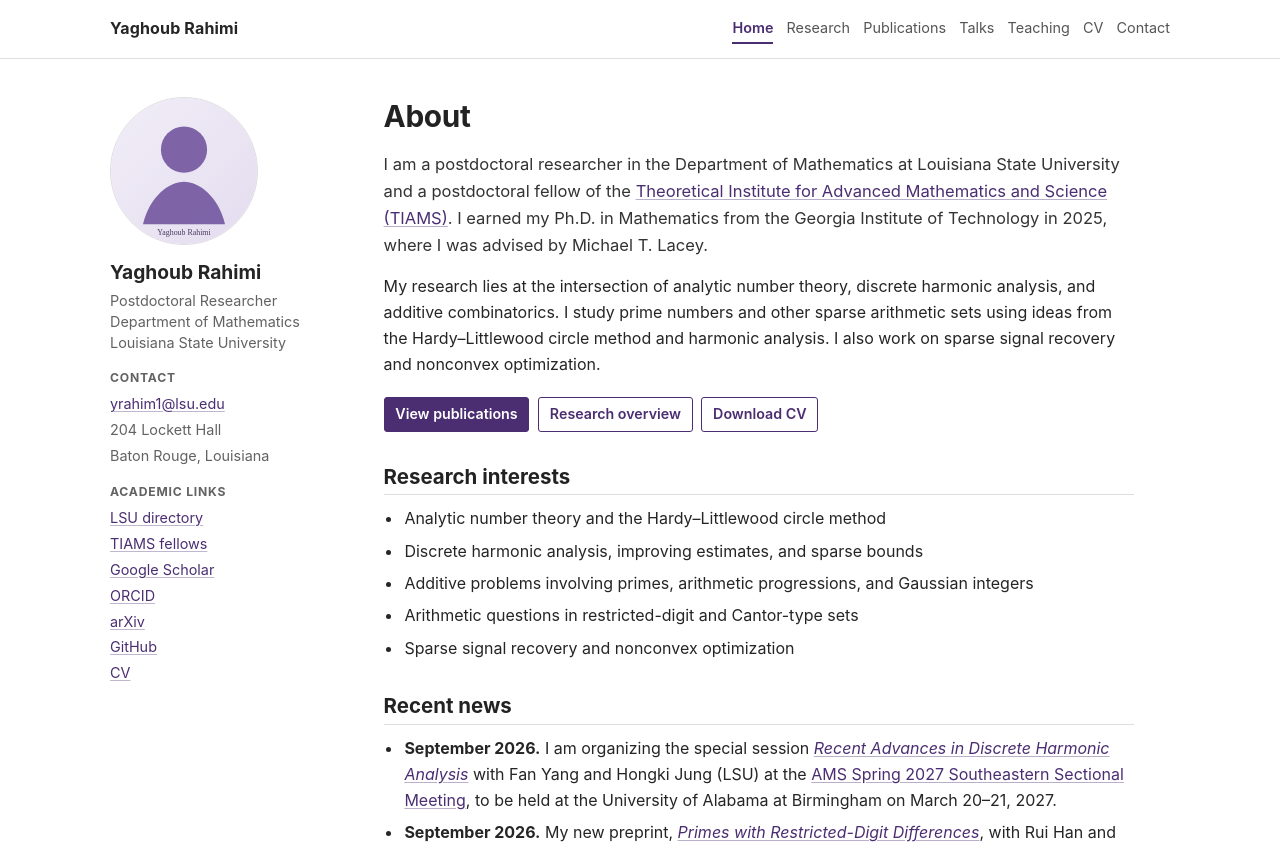
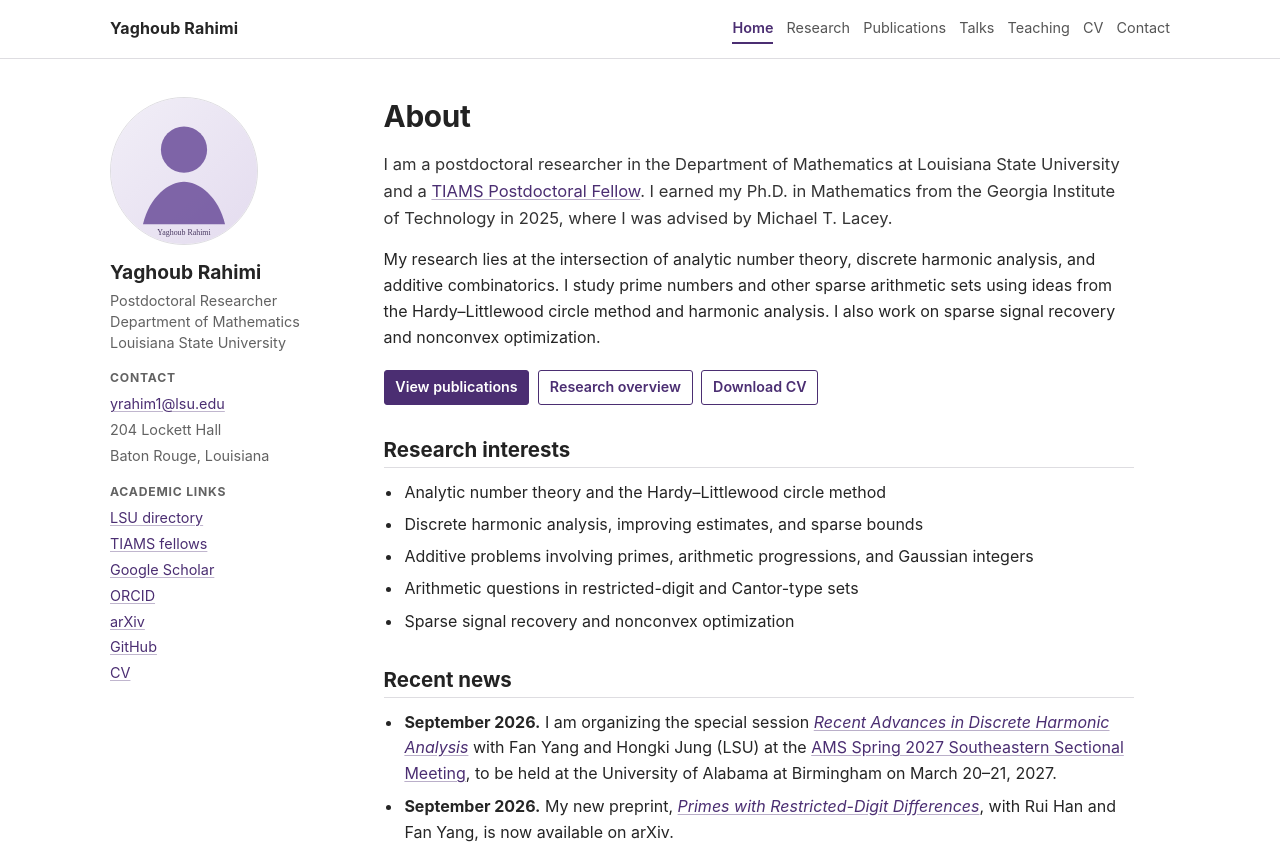
Before and after one commit to Yaghoub-Rahimi/Yaghoub-Rahimi.github.io, a plain HTML site: page index.html in a window 1280 px wide. Shown: the top 848 px of the page. Drawn offline with Linux system fonts and the light colour scheme.

Commit message:
Shorten TIAMS affiliation in About

```diff
--- a/index.html
+++ b/index.html
@@ -71,7 +71,7 @@
 
     <main id="main" class="content" tabindex="-1">
       <h1>About</h1>
-      <p class="lead">I am a postdoctoral researcher in the Department of Mathematics at Louisiana State University and a postdoctoral fellow of the <a href="https://www.lsu.edu/tiams/people/fellows.php">Theoretical Institute for Advanced Mathematics and Science (TIAMS)</a>. I earned my Ph.D. in Mathematics from the Georgia Institute of Technology in 2025, where I was advised by Michael T. Lacey.</p>
+      <p class="lead">I am a postdoctoral researcher in the Department of Mathematics at Louisiana State University and a <a href="https://www.lsu.edu/tiams/people/fellows.php">TIAMS Postdoctoral Fellow</a>. I earned my Ph.D. in Mathematics from the Georgia Institute of Technology in 2025, where I was advised by Michael T. Lacey.</p>
       <p>My research lies at the intersection of analytic number theory, discrete harmonic analysis, and additive combinatorics. I study prime numbers and other sparse arithmetic sets using ideas from the Hardy–Littlewood circle method and harmonic analysis. I also work on sparse signal recovery and nonconvex optimization.</p>
 
       <div class="button-row">
```
